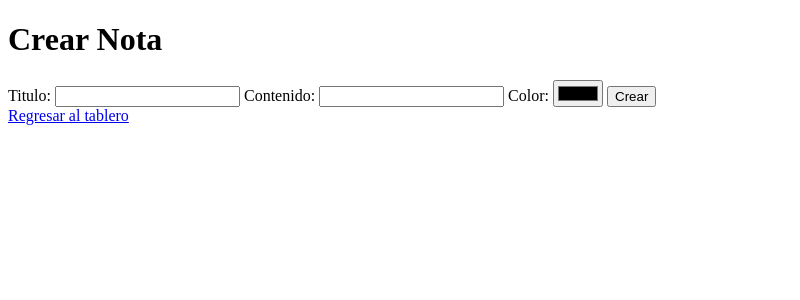
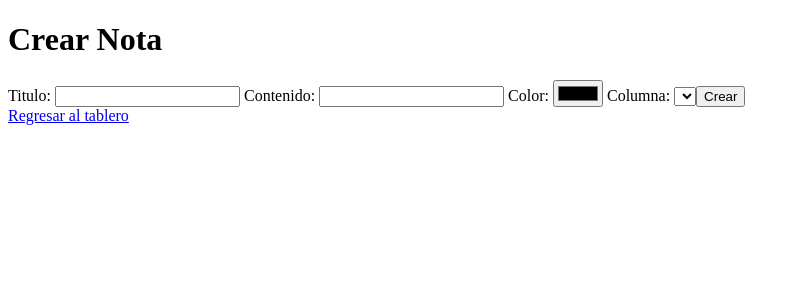
Before and after one commit to NataliaPerez08/proyectoIntermedio, a Django app: page /notas/crear/ in a window 1280 px wide. Shown: the top 300 px of the page, without its empty margins (0-800 px from the left). Run offline with Django 5.2, Linux system fonts and the light colour scheme; lists and menus that the app fills with data are empty.

Commit message:
Integracion

```diff
--- a/columna/templates/columna.html
+++ b/columna/templates/columna.html
@@ -43,6 +43,7 @@
     </style>
 </head>
 <body>
+    <h1>Hola {{request.user}}</h1>
     <div class="columnaContainer flexContainer">
         <div class="tituloColumnaContainer">
             <h1>{{columna.titulo}}</h1>
@@ -52,6 +53,7 @@
             <div class="notaContainer">
                 <h2>{{nota.titulo}}</h2>
                 <p>{{nota.contenido}}</p>
+                <a href="{% url 'notas:detail' nota.id %}">Ver detalle</a>
             </div>
             {% endfor %}
         </div>
--- a/notas/templates/notas/create.html
+++ b/notas/templates/notas/create.html
@@ -17,9 +17,15 @@
         <label for="color">Color:</label>
         <input type="color" id="color" name="color">
 
+        <label for="columna">Columna:</label>
+        <select name="columna" id="columna">
+            {% for columna in columnas %}
+            <option value="{{columna.id}}">{{columna.titulo}}</option>
+            {% endfor %}
+
         <input type="submit" value="Crear">
     </form>
     <!--Regresar al tablero -->
-    <a href="{% url 'notas:index' %}">Regresar al tablero</a>
+    <a href="{% url 'tablero:index' %}">Regresar al tablero</a>
 </body>
 </html>
--- a/notas/templates/notas/detail.html
+++ b/notas/templates/notas/detail.html
@@ -11,8 +11,8 @@
     <p><strong>Autor:</strong> {{ nota.autor }}</p>
     <p><strong>Fecha de modificación:</strong> {{ nota.fecha_modificacion }}</p>
 
-    <!-- Botón para regresar a la lista de notas -->
-    <a href="/notas/">Regresar a la lista de notas</a>
+    <!--Regresar al tablero -->
+    <a href="{% url 'tablero:index' %}">Regresar al tablero</a>
 
     <!-- Botón para editar la nota -->
     <a href="/notas/{{ nota.id }}/editar/">Editar</a>
--- a/notas/templates/notas/edit.html
+++ b/notas/templates/notas/edit.html
@@ -14,8 +14,7 @@
         <p><label for="autor">Autor:</label> <input type="text" name="autor" id="autor" value="{{ nota.autor }}"></p>
         <p><input type="submit" value="Guardar"></p>
     </form>
-
-    <!-- Botón para regresar a la lista de notas -->
-    <a href="/notas/">Regresar a la lista de notas</a>
+    <!--Regresar al tablero -->
+    <a href="{% url 'tablero:index' %}">Regresar al tablero</a>
 </body>
 </html>
--- a/notas/views.py
+++ b/notas/views.py
@@ -55,7 +55,9 @@ def form_editar(request, id_nota):
         raise Http404("La nota no existe")
     if request.method == "POST":
         # Verificar si el usuario que esta editando la nota es el autor
-        if nota.autor != request.user:
+        autor_nota = nota.autor
+        usuario = request.user
+        if str(autor_nota) != str(usuario):
             return HttpResponse("No puedes editar una nota que no es tuya")
         else:
             nota.titulo = request.POST["titulo"]
--- a/tablero/urls.py
+++ b/tablero/urls.py
@@ -1,6 +1,7 @@
 from django.urls import path
 from . import views
 
+app_name = "tablero"
 urlpatterns = [
     path("", views.index, name = "index")
 ]
```
Also changed, not shown: columna/views.py (+1 -8 lines), db.sqlite3, 3 other files.
